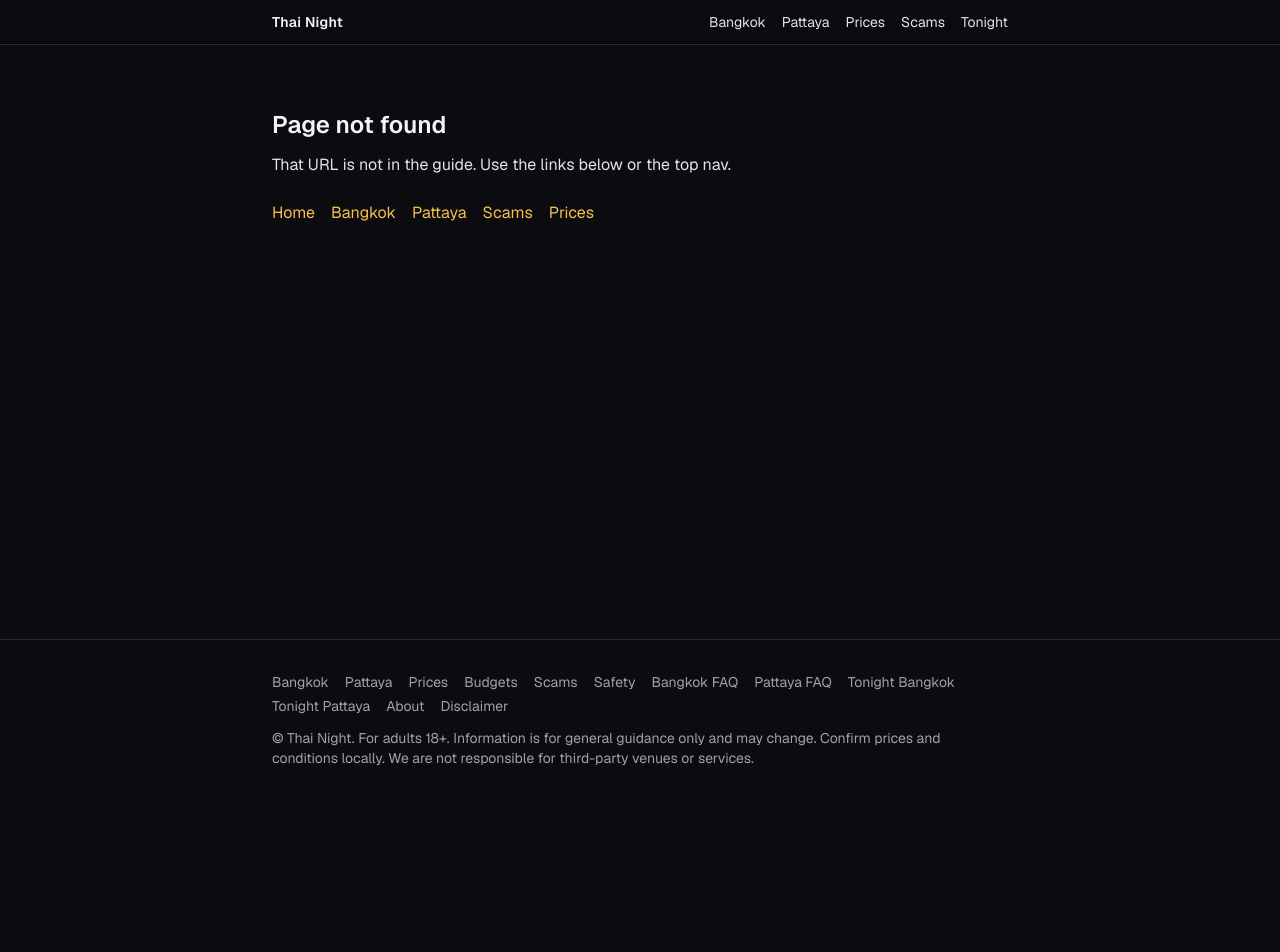
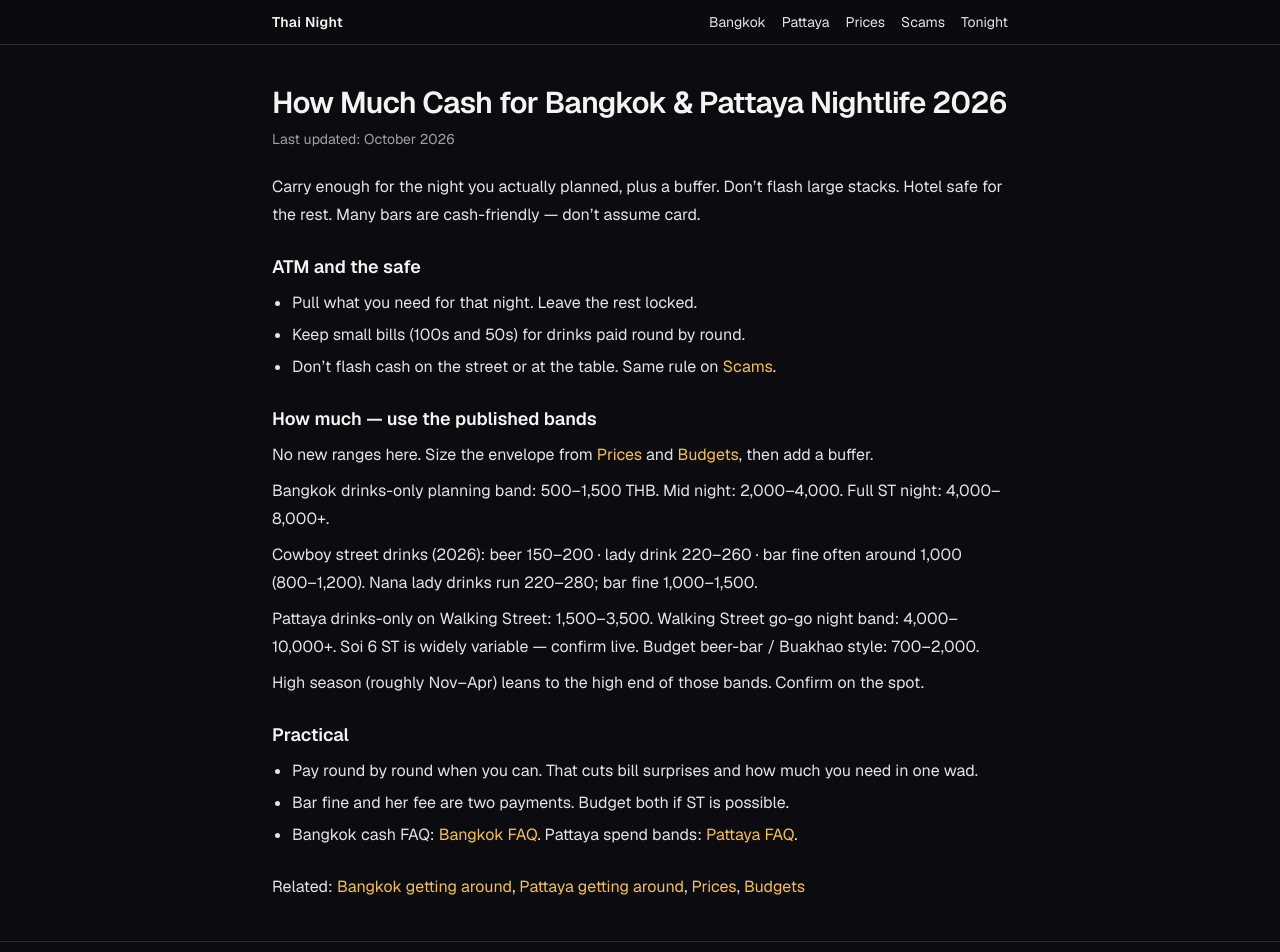
Before and after one commit to ouyowu/thainight-co, a Next.js app: page /cash in a window 1280 px wide. Before the commit this address had no page. Shown: the top 952 px of the page. Before the commit the page ends 800 px from the top, so only its background shows below. Built offline with nearby package versions, Linux system fonts and the light colour scheme.

Commit message:
Add cash guide plus Baccara, Dollhouse, and Windmill pages

```diff
--- /dev/null
+++ b/app/bangkok/areas/soi-cowboy/baccara/page.tsx
@@ -0,0 +1,60 @@
+import Link from "next/link";
+import { PageShell } from "@/components/PageShell";
+import { pageMeta } from "@/lib/seo";
+
+export const metadata = pageMeta(
+  "Baccara Soi Cowboy 2026",
+  "Baccara on Soi Cowboy: glossy two-floor go-go, glass floor, Soi 23 end. Premium, busy. No menu prices.",
+  "/bangkok/areas/soi-cowboy/baccara/",
+);
+
+export default function BaccaraPage() {
+  return (
+    <PageShell title="Baccara Soi Cowboy 2026">
+      <p>
+        Baccara is the flagship at the Soi 23 end of Cowboy. Glossy, high-energy, two floors. Glass
+        floor between levels. Renovated 2025. Premium. Busiest reference point on the street.
+      </p>
+      <section>
+        <h2 className="text-lg font-semibold text-foreground">What that means in practice</h2>
+        <ul className="mt-2 list-disc space-y-1 pl-5">
+          <li>Walk past it on the first full pass. You will not miss it.</li>
+          <li>Two floors — look from the street, then decide if you sit.</li>
+          <li>Premium vs the rest of the ~150-metre strip. Confirm drinks and any fine before the second round. This page does not list a Baccara menu.</li>
+          <li>
+            First visit on this site: walk-past of Baccara and{" "}
+            <Link href="/bangkok/areas/soi-cowboy/dollhouse/" className="text-accent hover:underline">
+              Dollhouse
+            </Link>
+            . Sit where the vibe fits after one full pass.
+          </li>
+        </ul>
+      </section>
+      <section>
+        <h2 className="text-lg font-semibold text-foreground">Cowboy ranges (street, not this bar’s menu)</h2>
+        <p className="mt-2">
+          Typical Cowboy 2026: beer 150–200 · lady drink 220–260 · bar fine often ~1,000 (sometimes
+          800–1,200). Confirm live. Full tables:{" "}
+          <Link href="/prices/" className="text-accent hover:underline">
+            Prices
+          </Link>
+          .
+        </p>
+      </section>
+      <p>
+        Links:{" "}
+        <Link href="/bangkok/areas/soi-cowboy/" className="text-accent hover:underline">
+          Soi Cowboy guide
+        </Link>
+        ,{" "}
+        <Link href="/bangkok/areas/soi-cowboy/bars/" className="text-accent hover:underline">
+          Bars list
+        </Link>
+        ,{" "}
+        <Link href="/bangkok/first-timer/" className="text-accent hover:underline">
+          First-timer
+        </Link>
+      </p>
+    </PageShell>
+  );
+}
--- /dev/null
+++ b/app/bangkok/areas/soi-cowboy/dollhouse/page.tsx
@@ -0,0 +1,45 @@
+import Link from "next/link";
+import { PageShell } from "@/components/PageShell";
+import { pageMeta } from "@/lib/seo";
+
+export const metadata = pageMeta(
+  "Dollhouse Soi Cowboy 2026",
+  "Dollhouse on Soi Cowboy: lower-pressure mainstream go-go, mid–high. Long reputation for a less aggressive lady-drink push.",
+  "/bangkok/areas/soi-cowboy/dollhouse/",
+);
+
+export default function DollhousePage() {
+  return (
+    <PageShell title="Dollhouse Soi Cowboy 2026">
+      <p>
+        Dollhouse is the lower-pressure, mainstream room on Cowboy. Mid–high. Long reputation for a
+        less aggressive lady-drink push. Good first sit.
+      </p>
+      <p>
+        First visit on this site: walk-past of{" "}
+        <Link href="/bangkok/areas/soi-cowboy/baccara/" className="text-accent hover:underline">
+          Baccara
+        </Link>{" "}
+        and Dollhouse. Sit where you feel comfortable after one full pass of the ~150-metre street.
+      </p>
+      <p>
+        No Dollhouse menu here. Cowboy street ranges (2026): beer 150–200 · lady drink 220–260 · bar
+        fine often ~1,000 (800–1,200). Confirm on the spot.{" "}
+        <Link href="/prices/" className="text-accent hover:underline">
+          Prices
+        </Link>
+        .
+      </p>
+      <p>
+        Links:{" "}
+        <Link href="/bangkok/areas/soi-cowboy/" className="text-accent hover:underline">
+          Soi Cowboy guide
+        </Link>
+        ,{" "}
+        <Link href="/bangkok/areas/soi-cowboy/bars/" className="text-accent hover:underline">
+          Bars list
+        </Link>
+      </p>
+    </PageShell>
+  );
+}
--- /dev/null
+++ b/app/cash/page.tsx
@@ -0,0 +1,100 @@
+import Link from "next/link";
+import { PageShell } from "@/components/PageShell";
+import { pageMeta } from "@/lib/seo";
+
+export const metadata = pageMeta(
+  "How Much Cash for Bangkok & Pattaya Nightlife 2026",
+  "ATM, hotel safe, and how much cash to carry for Bangkok and Pattaya nightlife. Use published 2026 price and budget bands.",
+  "/cash/",
+);
+
+export default function CashPage() {
+  return (
+    <PageShell title="How Much Cash for Bangkok & Pattaya Nightlife 2026">
+      <p>
+        Carry enough for the night you actually planned, plus a buffer. Don’t flash large stacks.
+        Hotel safe for the rest. Many bars are cash-friendly — don’t assume card.
+      </p>
+      <section>
+        <h2 className="text-lg font-semibold text-foreground">ATM and the safe</h2>
+        <ul className="mt-2 list-disc space-y-1 pl-5">
+          <li>Pull what you need for that night. Leave the rest locked.</li>
+          <li>Keep small bills (100s and 50s) for drinks paid round by round.</li>
+          <li>
+            Don’t flash cash on the street or at the table. Same rule on{" "}
+            <Link href="/scams/" className="text-accent hover:underline">
+              Scams
+            </Link>
+            .
+          </li>
+        </ul>
+      </section>
+      <section>
+        <h2 className="text-lg font-semibold text-foreground">How much — use the published bands</h2>
+        <p className="mt-2">
+          No new ranges here. Size the envelope from{" "}
+          <Link href="/prices/" className="text-accent hover:underline">
+            Prices
+          </Link>{" "}
+          and{" "}
+          <Link href="/budgets/" className="text-accent hover:underline">
+            Budgets
+          </Link>
+          , then add a buffer.
+        </p>
+        <p className="mt-2">
+          Bangkok drinks-only planning band: 500–1,500 THB. Mid night: 2,000–4,000. Full ST night:
+          4,000–8,000+.
+        </p>
+        <p className="mt-2">
+          Cowboy street drinks (2026): beer 150–200 · lady drink 220–260 · bar fine often around
+          1,000 (800–1,200). Nana lady drinks run 220–280; bar fine 1,000–1,500.
+        </p>
+        <p className="mt-2">
+          Pattaya drinks-only on Walking Street: 1,500–3,500. Walking Street go-go night band:
+          4,000–10,000+. Soi 6 ST is widely variable — confirm live. Budget beer-bar / Buakhao
+          style: 700–2,000.
+        </p>
+        <p className="mt-2">
+          High season (roughly Nov–Apr) leans to the high end of those bands. Confirm on the spot.
+        </p>
+      </section>
+      <section>
+        <h2 className="text-lg font-semibold text-foreground">Practical</h2>
+        <ul className="mt-2 list-disc space-y-1 pl-5">
+          <li>Pay round by round when you can. That cuts bill surprises and how much you need in one wad.</li>
+          <li>Bar fine and her fee are two payments. Budget both if ST is possible.</li>
+          <li>
+            Bangkok cash FAQ:{" "}
+            <Link href="/bangkok/faq/" className="text-accent hover:underline">
+              Bangkok FAQ
+            </Link>
+            . Pattaya spend bands:{" "}
+            <Link href="/pattaya/faq/" className="text-accent hover:underline">
+              Pattaya FAQ
+            </Link>
+            .
+          </li>
+        </ul>
+      </section>
+      <p>
+        Related:{" "}
+        <Link href="/bangkok/getting-around/" className="text-accent hover:underline">
+          Bangkok getting around
+        </Link>
+        ,{" "}
+        <Link href="/pattaya/getting-around/" className="text-accent hover:underline">
+          Pattaya getting around
+        </Link>
+        ,{" "}
+        <Link href="/prices/" className="text-accent hover:underline">
+          Prices
+        </Link>
+        ,{" "}
+        <Link href="/budgets/" className="text-accent hover:underline">
+          Budgets
+        </Link>
+      </p>
+    </PageShell>
+  );
+}
--- /dev/null
+++ b/app/pattaya/areas/walking-street/windmill/page.tsx
@@ -0,0 +1,45 @@
+import Link from "next/link";
+import { PageShell } from "@/components/PageShell";
+import { pageMeta } from "@/lib/seo";
+
+export const metadata = pageMeta(
+  "Windmill Walking Street 2026",
+  "Windmill on Walking Street Pattaya: long-running, multi-level go-go, high production. Example name, not a ranking.",
+  "/pattaya/areas/walking-street/windmill/",
+);
+
+export default function WindmillPage() {
+  return (
+    <PageShell title="Windmill Walking Street 2026">
+      <p>
+        Windmill is a name that often comes up on Walking Street: long-running, multi-level go-go,
+        high production. Example, not a ranking. Names and ownership change.
+      </p>
+      <p>
+        Walk the full pedestrian strip once. Sit where the atmosphere matches. One go-go sit or one
+        club on night one — not both at full intensity.
+      </p>
+      <p>
+        No Windmill menu here. Walking Street go-go ranges live on{" "}
+        <Link href="/prices/" className="text-accent hover:underline">
+          Prices
+        </Link>{" "}
+        (beer 150–220 · lady drink 180–300 · bar fine 1,000–2,500). Confirm before rounds.
+      </p>
+      <p>
+        Links:{" "}
+        <Link href="/pattaya/areas/walking-street/" className="text-accent hover:underline">
+          Walking Street guide
+        </Link>
+        ,{" "}
+        <Link href="/pattaya/areas/walking-street/venues/" className="text-accent hover:underline">
+          Venues
+        </Link>
+        ,{" "}
+        <Link href="/pattaya/first-timer/" className="text-accent hover:underline">
+          First-timer
+        </Link>
+      </p>
+    </PageShell>
+  );
+}
```
